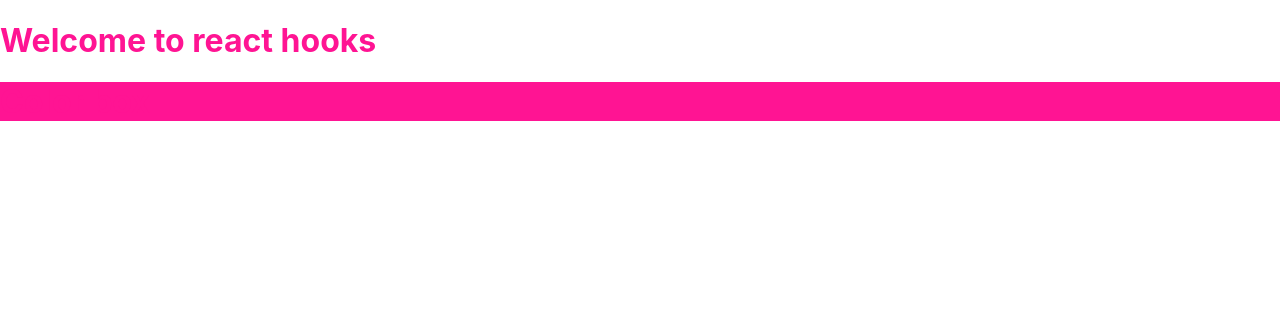
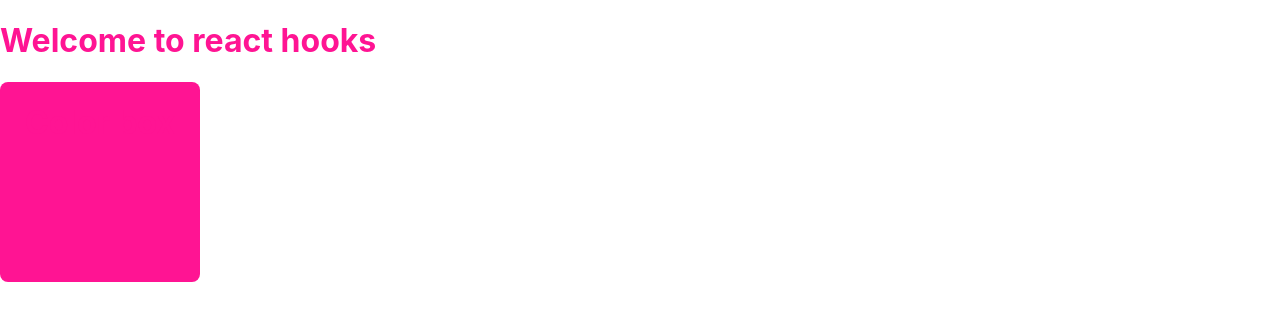
Before and after one commit to vanbui93/react_hooks_training, a React (Create React App) app: page / in a window 1280 px wide. Shown: the top 320 px of the page. Built offline with nearby package versions, Linux system fonts and the light colour scheme.

Commit message:
useState thay doi color => done

```diff
--- a/src/components/ColorBox/index.jsx
+++ b/src/components/ColorBox/index.jsx
@@ -1,5 +1,6 @@
 import React, { useState } from 'react';
 import PropTypes from 'prop-types';
+import './style.scss';
 
 ColorBox.propTypes = {
 
@@ -12,8 +13,11 @@ function getRandomColor() {
 }
 
 function ColorBox() {
-  const initColor = localStorage.getItem('box-color') || 'deeppink';
-  const [color, setColor] = useState(initColor);
+  const [color, setColor] = useState(() => {
+    const initColor = localStorage.getItem('box-color') || 'deeppink';
+    console.log(initColor);
+    return initColor;
+  });
 
   function handleBoxClick() {
     const newColor = getRandomColor();
--- /dev/null
+++ b/src/components/ColorBox/style.scss
@@ -0,0 +1,14 @@
+.color-box {
+  $box-size: 200px;
+  display: inline-block;
+  width: $box-size;
+  height: $box-size;
+  border-radius: 8px;
+  transition: all .35s ease-in-out 0s;
+  cursor: pointer;
+  h1 {
+    display: flex;
+    justify-content: center;
+    align-content: center;
+  }
+}
```
